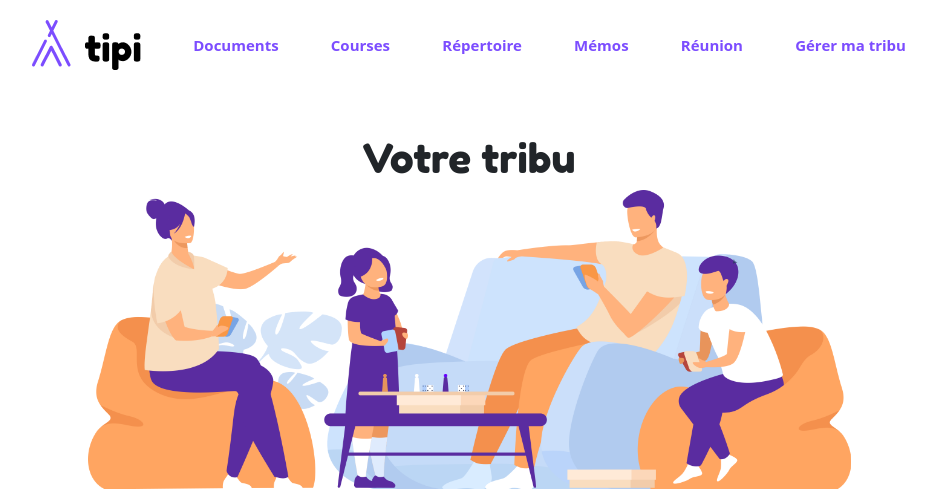
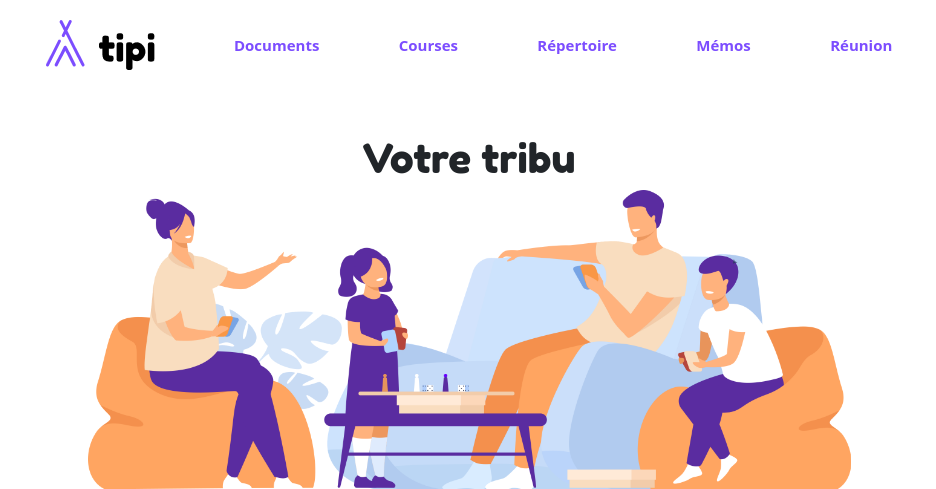
Before and after one commit to ti-pi-wf3/ti-pi-wf3, a Symfony app: template tipi/templates/user/gestion_user.html.twig in a window 1280 px wide. Shown: the top 489 px of the page, without its empty margins (171-1107 px from the left). Run offline with Twig, Linux system fonts and the light colour scheme; the template is opened without the code that fills it, so the values that code supplies are empty; some libraries are stand-ins or nearby versions.

Commit message:
dernière modif + accueil name + condition if SUPER USER

```diff
--- a/tipi/public/css/admin.css
+++ b/tipi/public/css/admin.css
@@ -14,6 +14,10 @@
 }
 
 .menu:hover{
+    color: #ffad00;
+}
+
+.colorName{
     color: #ffad00;
 }
 /* IMAGES */
--- a/tipi/src/Form/AddMemberType.php
+++ b/tipi/src/Form/AddMemberType.php
@@ -41,8 +41,8 @@ class AddMemberType extends AbstractType
                 'entry_type' => ChoiceType::class,
                 'entry_options' => [
                     'choices' => [
-                        'Utilisateur' => 'ROLE_USER',
-                        'Administrateur' => 'ROLE_SUPER_USER'
+                        'Membre' => '',
+                        'Chef' => 'ROLE_SUPER_USER'
                     ]
                 ]
             ])
--- a/tipi/src/Form/RegistrationType.php
+++ b/tipi/src/Form/RegistrationType.php
@@ -18,7 +18,7 @@ class RegistrationType extends AbstractType
     public function buildForm(FormBuilderInterface $builder, array $options)
     {
         $builder
-            //->add('role')
+            // ->add('role')
             ->add('sexe')
             ->add('password',RepeatedType::class, [
                 'type' => PasswordType::class,
--- a/tipi/templates/admin.html.twig
+++ b/tipi/templates/admin.html.twig
@@ -25,8 +25,9 @@
                         <img src="assets\logosmall.png" alt="Tipi logo">
                     </div>
                     <div class="col-2"></div>
-                    <div class="col-5 d-flex justify-content-end">
-                        <input type="button" href="#" class="button me-2" value="Mon Compte">
+                    <div class="col-5 d-flex justify-content-end align-items-end">
+                        <p class="title">Hello, <span class="colorName">{{ app.user.firstName }}&nbsp;&nbsp;{{ app.user.lastName }}</span> !&nbsp;&nbsp;</p>
+                        {# <input type="button" href="#" class="button me-2" value="Mon Compte"> #}
                         <a href="{{ path('app_logout') }}"><input type="button" class="buttonR" value="Se Déconnecter"></a>
 
                 </div>
--- a/tipi/templates/base_admin.html.twig
+++ b/tipi/templates/base_admin.html.twig
@@ -34,8 +34,9 @@
                         <a href="{{ path('show_to_do_list') }}" class="menu">Mémos</a>
 
                         <a href="{{ path('council') }}" class="menu">Réunion</a>
-
+                        {% if is_granted('ROLE_SUPER_USER') %}
                         <a href="{{ path('gestion') }}" class="menu">Gérer ma tribu</a>
+                        {% endif %}
                     </div>
                 </div>
             </header>
--- a/tipi/templates/liste/index.html.twig
+++ b/tipi/templates/liste/index.html.twig
@@ -1,11 +1,13 @@
 {% extends 'base.html.twig' %}
 
-{% block title %}test{% endblock %}
+{% block title %}Listes Course{% endblock %}
 
 {% block body %}
 
+<h1>affiche un truc stp !!!</h1>
 
 
-{% endfor %}
+
+
 
 {% endblock %}
--- a/tipi/templates/liste/liste.html.twig
+++ b/tipi/templates/liste/liste.html.twig
@@ -23,7 +23,7 @@
                                 <p>{{ oneArticle.titleArticle }}</p>
                             </label>
                         </div>
-{{dump(oneArticle.titleArticle) }}
+{# {{dump(oneArticle.titleArticle) }} #}
 
                         {% endfor %}
                 </div>
--- a/tipi/templates/user/gestion_user.html.twig
+++ b/tipi/templates/user/gestion_user.html.twig
@@ -12,9 +12,10 @@
     </div>
     </div>
 <div class="row d-flex justify-content-center align-items-center">
+
         {% for oneTribe in usersBDD %}
 
-            {# {{ dump(oneCouncil) }} #}
+            {# {{ dump(oneTribe) }} #}
 
             <div class="cardUser d-flex flex-column justify-content-center align-items px-4 mx-2 mb-2">
 
@@ -29,16 +30,17 @@
                     <h3 class="mb-0">Membre de la Tribu</h3>
                 {% endif %} #}
 
-                    {# <h3 class="mb-0">
-                    {% for viewRole in role %} #}
-                    {# {% if viewRole.role == 1 %}
-                    Chef de Tribu
-                    {% else %}
-                    Membre de la Tribu
-                    {% endif %} #}
-                    {# {{ viewRole.role[1] }}
-                    {% endfor %} #}
-                    {# </h3> #}
+                    <h5 class="mb-0">
+                    {# {% for viewRole in role %} #}
+
+                    {% if oneTribe.roles[0] == 'ROLE_SUPER_USER' %}
+                        <p class="mb-0">Chef de Tribu</p>
+                    {% else  %}
+                        <p class="mb-0">Membre de la Tribu</p>
+                    {% endif %}
+
+                    {# {% endfor %} #}
+                    </h5>
 
 
                     <div class="d-flex flex-row d-flex">
@@ -58,4 +60,5 @@
 
     <div>
     </div>
+
 {% endblock %}
--- a/tipi/templates/user/index.html.twig
+++ b/tipi/templates/user/index.html.twig
@@ -43,11 +43,13 @@
             <p>Lorem ipsum dolor sit amet, consectetur adipiscing elit, sed do eiusmod tempo </p>
             <h1 ><i class="bi bi-people"></i></h1>
         </a>
+        {% if is_granted('ROLE_SUPER_USER') %}
         <a href="{{ path('gestion') }}" class="col-4 mb-3 me-3 btn widgetO">
             <h5 class="mt-3 fw-bold">Gérer sa tribu</h5>
             <p>Lorem ipsum dolor sit amet, consectetur adipiscing elit, sed do eiusmod tempo </p>
             <h1 ><i class="bi bi-sliders"></i></h1>
         </a>
+        {% endif %}
     </div>
 
 
```
Also changed, not shown: tipi/src/Controller/ListeController.php (+18 -0 lines).
